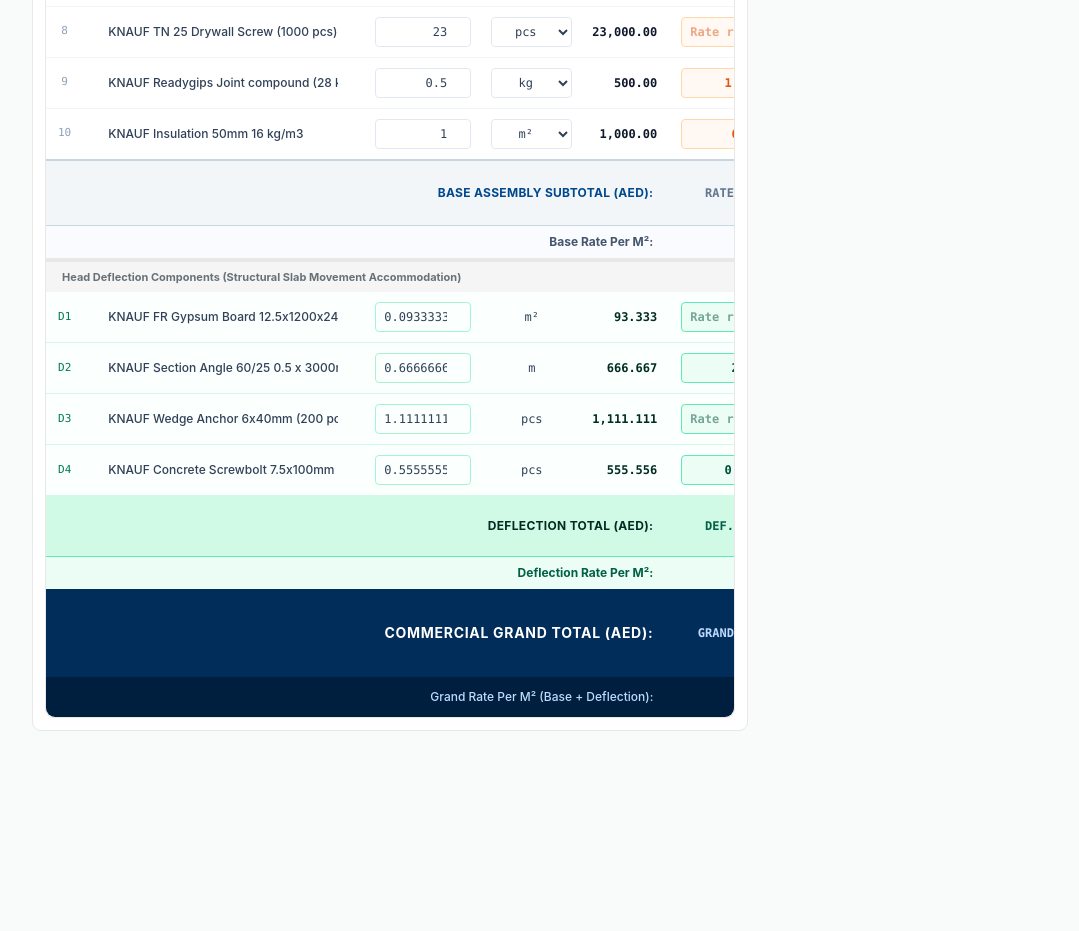
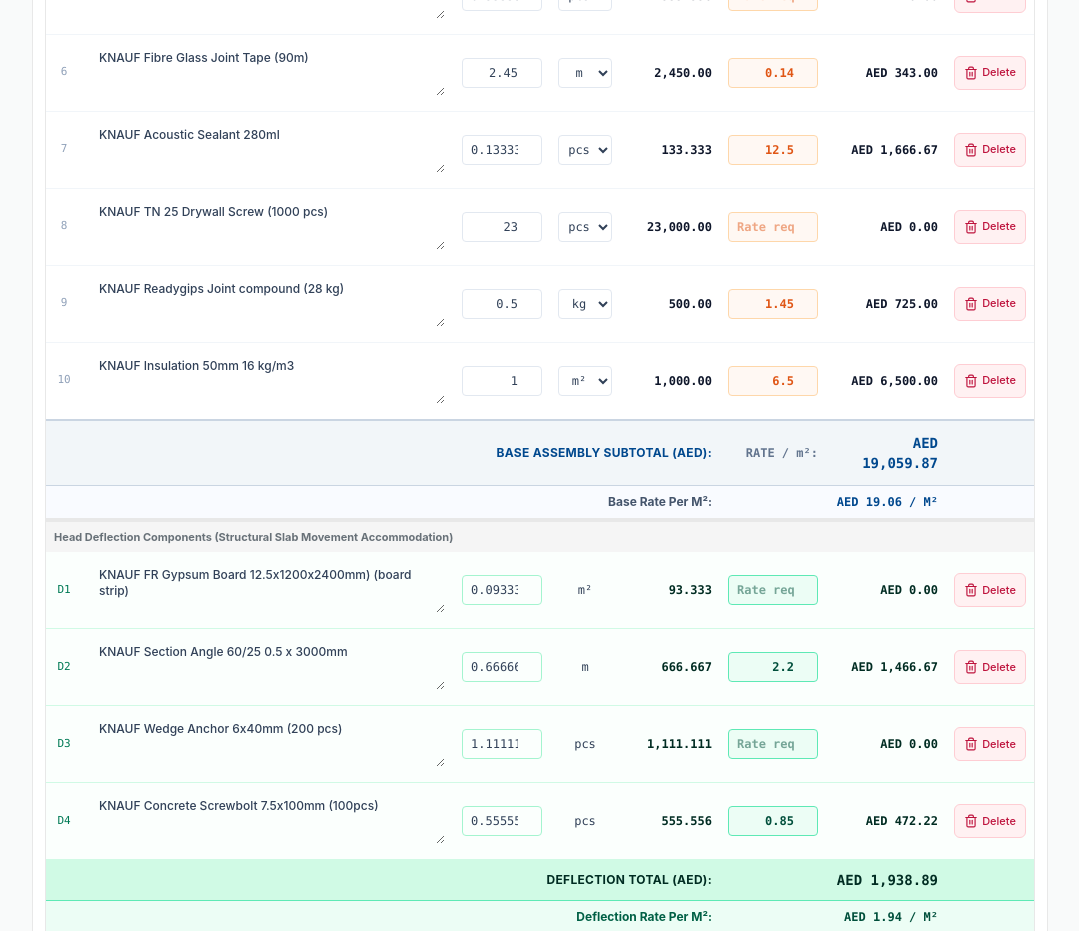
Before and after one commit to NinsonD/KNAUF-QUOTATION-SYSTEM, a Next.js app: page /quotes/new in a window 1280 px wide. Shown: the part 1840-2771 px from the top of the page, without its empty margins (200-1279 px from the left). Before the commit the page ends 2619 px from the top, so only its background shows below. Built offline with nearby package versions, Linux system fonts and the light colour scheme; no server answers; the database is empty.

Commit message:
Keep quotation item delete controls visible without sideways scrolling

```diff
--- a/src/app/globals.css
+++ b/src/app/globals.css
@@ -307,3 +307,47 @@
     break-inside: avoid !important;
   }
 }
+
+
+/* Keep quotation item actions visible at every available form width. */
+.desk-body-wide { max-width: 1680px; }
+.desk-new-quote-items { grid-column: 1 / -1; }
+.desk-material-grid { container-type: inline-size; }
+.material-table-wrap { min-width: 0; }
+.material-table { table-layout: fixed; width: 100%; }
+.material-table th:nth-child(1) { width: 36px; }
+.material-table th:nth-child(2) { width: auto; min-width: 0; }
+.material-table th:nth-child(3) { width: 96px; }
+.material-table th:nth-child(4) { width: 70px; }
+.material-table th:nth-child(5) { width: 100px; }
+.material-table th:nth-child(6) { width: 106px; }
+.material-table th:nth-child(7) { width: 120px; }
+.material-table th:nth-child(8) { width: 88px; }
+.material-table th, .material-table td { padding-left: 8px; padding-right: 8px; overflow-wrap: anywhere; }
+.material-table input, .material-table select, .material-table textarea { width: 100%; min-width: 0; max-width: 100%; }
+.material-table textarea { field-sizing: content; min-height: 52px; resize: vertical; white-space: normal; overflow-wrap: anywhere; }
+.material-table td[data-label]::before { display: none; }
+.material-delete-button { display: inline-flex; align-items: center; justify-content: center; gap: 4px; min-height: 34px; width: 100%; padding: 6px; border: 1px solid #fecdd3; border-radius: 6px; background: #fff1f2; color: #be123c; font-size: 11px; font-weight: 500; }
+.material-delete-button:hover:not(:disabled) { background: #ffe4e6; border-color: #fda4af; }
+.material-delete-button:focus-visible { outline: 2px solid #be123c; outline-offset: 2px; }
+.material-delete-button:disabled { opacity: .45; }
+@container (max-width: 880px) {
+  .material-table, .material-table tbody, .material-table tfoot { display: block; }
+  .material-table > thead:first-of-type { display: none; }
+  .material-table > thead:not(:first-of-type), .material-table > thead:not(:first-of-type) tr, .material-table > thead:not(:first-of-type) th { display: block; width: 100%; }
+  .material-table .material-item-row { display: grid; grid-template-columns: minmax(0,1fr) minmax(0,1fr); padding: 8px; gap: 4px 8px; border-bottom: 1px solid var(--desk-border); }
+  .material-item-row td { display: block; min-width: 0; padding: 6px; }
+  .material-item-row td:first-child { display: none; }
+  .material-item-row td:nth-child(2) { grid-column: 1 / -1; }
+  .material-item-row td[data-label]::before { content: attr(data-label); display: block; margin-bottom: 5px; color: #687178; font-family: inherit; font-size: 11px; font-weight: 400; text-align: left; }
+  .material-item-row td:last-child::before { content: ''; }
+  .material-item-row textarea { min-height: 44px; }
+  .material-item-row td:last-child { align-self: end; }
+  .material-delete-button { min-height: 40px; }
+  .material-summary-row { display: grid; grid-template-columns: minmax(0,1fr) minmax(100px,auto); align-items: center; }
+  .material-summary-row td { display: block; padding: 10px; min-width: 0; }
+  .material-summary-row td:empty { display: none; }
+}
+@container (max-width: 880px) {
+  .material-summary-row .material-summary-helper { display: none; }
+}
--- a/src/app/quotes/new/page.tsx
+++ b/src/app/quotes/new/page.tsx
@@ -135,7 +135,7 @@
           </div></details>
           <SystemIllustration code={system.code} includeDeflection={includeDeflection} />
           {getTechnicalInputs(system.code, includeDeflection).length > 0 && <details className="quote-panel desk-form-details"><summary className="cursor-pointer">Technical Settings · Height and spacing</summary><div className="grid gap-4 border-t border-slate-100 p-5 sm:grid-cols-2">{getTechnicalInputs(system.code, includeDeflection).map(input => <div key={input.key}><label htmlFor={`technical-${input.key}`} className="quote-label">{input.label}</label><input id={`technical-${input.key}`} className="quote-input" type="number" min="0.001" step="any" value={technicalParameters[input.key] ?? input.defaultValue} onChange={event => setTechnicalParameters(previous => ({ ...previous, [input.key]: Number(event.target.value) }))} /></div>)}</div></details>}
-          <details open={missingRates.length > 0} className="quote-panel desk-form-details group"><summary className="flex cursor-pointer list-none items-center justify-between p-5 text-sm font-medium">{canEditMaterials ? 'Items · Enter quotation rates' : 'Items'} <ChevronDown size={16} className="transition-transform group-open:rotate-180" /></summary><div className="border-t border-slate-100 p-3"><MaterialGrid baseItems={calculation.baseItems} deflectionItems={calculation.deflectionItems} scaleM2={scale} readOnly={permissions?.canCreateQuote === false} ratesOnly={!canEditMaterials} onUpdateBaseItem={(index, changes) => updateItem('base', index, changes)} onUpdateDeflectionItem={(index, changes) => updateItem('deflection', index, changes)} onAddBaseItem={() => setCustomItems(previous => ({ ...previous, base: [...calculation.baseItems, { productName: 'Additional material', factorPerM2: 1, unit: 'pcs', totalQuantity: scale, unitPriceAed: 0, totalPriceAed: 0, isHeadDeflection: false, factorOverridden: true }] }))} onRemoveBaseItem={index => removeItem('base', index)} onRemoveDeflectionItem={index => removeItem('deflection', index)} onResetItems={() => setCustomItems({})} /></div></details>
+
         </fieldset>
         <aside className="quote-panel space-y-5 p-5">
           <h2 className="desk-section-heading">Totals</h2>
@@ -147,6 +147,9 @@
           <div className="space-y-2"><button className="quote-button-secondary w-full" type="button" onClick={() => void perform('pdf')} disabled={!valid || catalogLoading || authLoading || busy !== null}>{busy === 'pdf' ? <Loader2 size={16} className="animate-spin" /> : <Download size={16} />} Download PDF</button></div>
           <div className="flex flex-wrap items-center justify-between gap-3"><button className="quote-text-button" type="button" onClick={() => setPreview(true)} disabled={catalogLoading || authLoading || busy !== null}><Eye size={15} /> Print</button><button className="quote-text-button" type="button" onClick={() => void perform('excel')} disabled={!valid || catalogLoading || authLoading || busy !== null}>{busy === 'excel' ? <Loader2 size={15} className="animate-spin" /> : <FileSpreadsheet size={15} />} Excel</button></div>
         </aside>
+        <fieldset disabled={catalogLoading || authLoading || busy !== null} className="desk-new-quote-items min-w-0">
+          <details open={missingRates.length > 0} className="quote-panel desk-form-details group"><summary className="flex cursor-pointer list-none items-center justify-between p-5 text-sm font-medium">{canEditMaterials ? 'Items · Enter quotation rates' : 'Items'} <ChevronDown size={16} className="transition-transform group-open:rotate-180" /></summary><div className="border-t border-slate-100 p-3"><MaterialGrid baseItems={calculation.baseItems} deflectionItems={calculation.deflectionItems} scaleM2={scale} readOnly={permissions?.canCreateQuote === false} ratesOnly={!canEditMaterials} onUpdateBaseItem={(index, changes) => updateItem('base', index, changes)} onUpdateDeflectionItem={(index, changes) => updateItem('deflection', index, changes)} onAddBaseItem={() => setCustomItems(previous => ({ ...previous, base: [...calculation.baseItems, { productName: 'Additional material', factorPerM2: 1, unit: 'pcs', totalQuantity: scale, unitPriceAed: 0, totalPriceAed: 0, isHeadDeflection: false, factorOverridden: true }] }))} onRemoveBaseItem={index => removeItem('base', index)} onRemoveDeflectionItem={index => removeItem('deflection', index)} onResetItems={() => setCustomItems({})} /></div></details>
+        </fieldset>
       </form>
       {preview && <QuotePreview meta={documentMeta} system={system} calculation={calculation} onClose={() => setPreview(false)} />}
     </div>
--- a/src/components/layout/DeskShell.tsx
+++ b/src/components/layout/DeskShell.tsx
@@ -13,7 +13,7 @@
   const { permissions } = useAuth();
   const fullPage = pathname === '/login' || pathname.endsWith('/print');
   return <div className="app-bento-canvas desk-shell"><Navbar onToggle={() => setMobileOpen(value => !value)} expanded={mobileOpen} showToggle={!fullPage} />
-    <div className={`desk-body ${fullPage ? 'desk-body-full' : ''}`}>
+    <div className={`desk-body ${pathname === '/quotes/new' ? 'desk-body-wide' : ''} ${fullPage ? 'desk-body-full' : ''}`}>
       {!fullPage && <><button hidden={!mobileOpen} className="desk-sidebar-backdrop no-print" aria-label="Close navigation" onClick={() => setMobileOpen(false)} /><aside id="desk-sidebar" className={`desk-sidebar no-print ${mobileOpen ? 'is-open' : ''}`}>
         <div className="desk-workspace-title"><span className="desk-workspace-icon"><FileText size={16} /></span><span>Selling</span><ChevronDown size={14} className="ml-auto" /></div>
         <p className="desk-sidebar-label">Workspace</p>
--- a/src/components/quotation/MaterialGrid.tsx
+++ b/src/components/quotation/MaterialGrid.tsx
@@ -81,38 +81,37 @@
       )}
 
       {/* Main Base Items Table */}
-      <div className="overflow-x-auto">
-        <table className="w-full text-left text-xs text-slate-700">
+      <div className="material-table-wrap">
+        <table className="material-table w-full text-left text-xs text-slate-700">
           <thead className="bg-[#00488e] text-white uppercase text-[11px] font-bold border-b border-blue-900/40">
             <tr>
               <th className="py-3 px-3 w-10 text-center">#</th>
-              <th className="py-3 px-4 min-w-[280px]">Product Name / Specification</th>
+              <th className="py-3 px-4 ">Product Name / Specification</th>
               <th className="py-3 px-3 w-36 text-right">Req. / 1 m²</th>
               <th className="py-3 px-2 w-20 text-center">Unit</th>
               <th className="py-3 px-3 w-32 text-right">Project Qty</th>
               <th className="py-3 px-3 w-36 text-right">Price (AED)</th>
               <th className="py-3 px-4 w-36 text-right">Total (AED)</th>
-              <th className="py-3 px-2 w-12 text-center"></th>
+              <th className="py-3 px-2 w-12 text-center">Action</th>
             </tr>
           </thead>
           <tbody className="divide-y divide-slate-100 font-medium">
             {baseItems.map((item, idx) => (
-              <tr key={idx} className="hover:bg-blue-50/30 transition-colors">
-                <td className="py-2.5 px-3 text-center text-slate-400 font-mono text-[11px]">
+              <tr key={idx} className="material-item-row hover:bg-blue-50/30 transition-colors">
+                <td data-label="Row" className="py-2.5 px-3 text-center text-slate-400 font-mono text-[11px]">
                   {idx + 1}
                 </td>
-                <td className="py-2.5 px-4">
-                  <input
-                    type="text" disabled={ratesOnly}
+                <td data-label="Product / specification" className="py-2.5 px-4">
+                  <textarea
+                    rows={2} aria-label={`Specification for item ${idx + 1}`} disabled={ratesOnly}
                     value={item.productName}
                     onChange={(e) => onUpdateBaseItem(idx, { productName: e.target.value })}
-                    className="w-full px-2 py-1 text-xs rounded border border-transparent hover:border-slate-300 focus:border-[#00488e] focus:bg-white focus:outline-none transition-colors"
-                  />
+                    className="w-full px-2 py-1 text-xs rounded border border-transparent hover:border-slate-300 focus:border-[#00488e] focus:bg-white focus:outline-none transition-colors" />
                 </td>
-                <td className="py-2.5 px-3 text-right">
+                <td data-label="Req. / 1 m²" className="py-2.5 px-3 text-right">
                   <input
                     type="number"
-                    step="0.0001"
+                    step="0.0001" aria-label={`Requirement per square metre for ${item.productName}`}
                     min="0"
                     disabled={ratesOnly} value={item.factorPerM2}
                     onChange={(e) => {
@@ -124,8 +123,8 @@
                     className="w-24 px-2 py-1 text-right font-mono text-xs rounded border border-slate-200 focus:border-[#00488e] focus:outline-none"
                   />
                 </td>
-                <td className="py-2.5 px-2 text-center">
-                  <select
+                <td data-label="Unit" className="py-2.5 px-2 text-center">
+                  <select aria-label={`Unit for ${item.productName}`}
                     disabled={ratesOnly} value={item.unit}
                     onChange={(e) => onUpdateBaseItem(idx, { unit: e.target.value })}
                     className="text-center font-mono text-xs px-1 py-1 rounded border border-slate-200 focus:outline-none"
@@ -138,10 +137,10 @@
                     <option value="buckets">buckets</option>
                   </select>
                 </td>
-                <td className="py-2.5 px-3 text-right font-mono font-semibold text-slate-900">
+                <td data-label="Project quantity" className="py-2.5 px-3 text-right font-mono font-semibold text-slate-900">
                   {item.totalQuantity.toLocaleString(undefined, { minimumFractionDigits: 2, maximumFractionDigits: 3 })}
                 </td>
-                <td className="py-2.5 px-3 text-right">
+                <td data-label="Rate (AED)" className="py-2.5 px-3 text-right">
                   <input
                     type="number"
                     step="0.001"
@@ -155,24 +154,24 @@
                     className="w-24 px-2 py-1 text-right font-mono text-xs font-bold rounded border border-[#fed7aa] bg-[#fff3ec]/60 focus:border-[#f86c29] focus:outline-none text-[#e05615]"
                   />
                 </td>
-                <td className="py-2.5 px-4 text-right font-mono font-bold text-slate-900">
+                <td data-label="Total (AED)" className="py-2.5 px-4 text-right font-mono font-bold text-slate-900">
                   AED {item.totalPriceAed.toLocaleString(undefined, { minimumFractionDigits: 2, maximumFractionDigits: 2 })}
                 </td>
-                <td className="py-2.5 px-2 text-center">
+                <td data-label="Action" className="py-2.5 px-2 text-center">
                   <button
                     type="button"
                     onClick={() => onRemoveBaseItem(idx)}
-                    title="Remove item" disabled={ratesOnly}
-                    className="text-slate-400 hover:text-rose-500 p-1 transition-colors"
+                    title={`Delete ${item.productName}`} aria-label={`Delete base item ${idx + 1}: ${item.productName}`} disabled={ratesOnly}
+                    className="material-delete-button"
                   >
-                    <Trash2 className="w-3.5 h-3.5" />
+                    <Trash2 className="w-3.5 h-3.5" aria-hidden="true" /><span>Delete</span>
                   </button>
                 </td>
               </tr>
             ))}
 
             {/* Base Subtotal Row */}
-            <tr className="bg-slate-100/90 font-bold border-t-2 border-slate-300">
+            <tr className="material-summary-row bg-slate-100/90 font-bold border-t-2 border-slate-300">
               <td colSpan={5} className="py-3 px-4 text-right uppercase tracking-wide text-xs text-[#00488e]">
                 Base Assembly Subtotal (AED):
               </td>
@@ -184,7 +183,7 @@
               </td>
               <td></td>
             </tr>
-            <tr className="bg-blue-50/40 font-bold border-b border-slate-200">
+            <tr className="material-summary-row bg-blue-50/40 font-bold border-b border-slate-200">
               <td colSpan={5} className="py-2 px-4 text-right text-xs text-slate-600">
                 Base Rate Per M²:
               </td>
@@ -207,22 +206,21 @@
               </thead>
               <tbody className="divide-y divide-emerald-100 font-medium bg-emerald-50/20">
                 {deflectionItems.map((item, idx) => (
-                  <tr key={`def-${idx}`} className="hover:bg-emerald-50/50 transition-colors">
-                    <td className="py-2.5 px-3 text-center text-emerald-700 font-mono text-[11px]">
+                  <tr key={`def-${idx}`} className="material-item-row hover:bg-emerald-50/50 transition-colors">
+                    <td data-label="Row" className="py-2.5 px-3 text-center text-emerald-700 font-mono text-[11px]">
                       D{idx + 1}
                     </td>
-                    <td className="py-2.5 px-4">
-                      <input
-                        type="text" disabled={ratesOnly}
+                    <td data-label="Product / specification" className="py-2.5 px-4">
+                      <textarea
+                        rows={2} aria-label={`Specification for item ${idx + 1}`} disabled={ratesOnly}
                         value={item.productName}
                         onChange={(e) => onUpdateDeflectionItem(idx, { productName: e.target.value })}
-                        className="w-full px-2 py-1 text-xs rounded border border-transparent hover:border-emerald-300 focus:border-emerald-600 focus:bg-white focus:outline-none"
-                      />
+                        className="w-full px-2 py-1 text-xs rounded border border-transparent hover:border-emerald-300 focus:border-emerald-600 focus:bg-white focus:outline-none" />
                     </td>
-                    <td className="py-2.5 px-3 text-right">
+                    <td data-label="Req. / 1 m²" className="py-2.5 px-3 text-right">
                       <input
                         type="number"
-                        step="0.0001"
+                        step="0.0001" aria-label={`Requirement per square metre for ${item.productName}`}
                         min="0"
                         disabled={ratesOnly} value={item.factorPerM2}
                         onChange={(e) => {
@@ -234,13 +232,13 @@
                         className="w-24 px-2 py-1 text-right font-mono text-xs rounded border border-emerald-200 focus:border-emerald-600 focus:outline-none"
                       />
                     </td>
-                    <td className="py-2.5 px-2 text-center">
+                    <td data-label="Unit" className="py-2.5 px-2 text-center">
                       <span className="font-mono text-xs">{item.unit}</span>
                     </td>
-                    <td className="py-2.5 px-3 text-right font-mono font-semibold text-emerald-950">
+                    <td data-label="Project quantity" className="py-2.5 px-3 text-right font-mono font-semibold text-emerald-950">
                       {item.totalQuantity.toLocaleString(undefined, { minimumFractionDigits: 2, maximumFractionDigits: 3 })}
                     </td>
-                    <td className="py-2.5 px-3 text-right">
+                    <td data-label="Rate (AED)" className="py-2.5 px-3 text-right">
                       <input
                         type="number"
                         step="0.001"
@@ -254,35 +252,34 @@
                         className="w-24 px-2 py-1 text-right font-mono text-xs font-bold rounded border border-emerald-300 bg-emerald-50 focus:border-emerald-600 focus:outline-none text-emerald-900"
                       />
                     </td>
-                    <td className="py-2.5 px-4 text-right font-mono font-bold text-emerald-950">
+                    <td data-label="Total (AED)" className="py-2.5 px-4 text-right font-mono font-bold text-emerald-950">
                       AED {item.totalPriceAed.toLocaleString(undefined, { minimumFractionDigits: 2, maximumFractionDigits: 2 })}
                     </td>
-                    <td className="py-2.5 px-2 text-center">
+                    <td data-label="Action" className="py-2.5 px-2 text-center">
                       <button
                         type="button"
                         onClick={() => onRemoveDeflectionItem(idx)}
-                        className="text-slate-400 hover:text-rose-500 p-1 transition-colors"
+                        disabled={ratesOnly} aria-label={`Delete head item ${idx + 1}: ${item.productName}`}
+                        className="material-delete-button"
                       >
-                        <Trash2 className="w-3.5 h-3.5" />
+                        <Trash2 className="w-3.5 h-3.5" aria-hidden="true" /><span>Delete</span>
                       </button>
                     </td>
                   </tr>
                 ))}
 
                 {/* Deflection Subtotal */}
-                <tr className="bg-emerald-100 font-bold border-t border-emerald-300">
+                <tr className="material-summary-row bg-emerald-100 font-bold border-t border-emerald-300">
                   <td colSpan={5} className="py-2.5 px-4 text-right uppercase tracking-wide text-xs text-emerald-950">
                     Deflection Total (AED):
                   </td>
-                  <td className="py-2.5 px-3 text-right text-xs text-emerald-800 font-mono">
-                    DEF. RATE:
-                  </td>
+                  <td className="material-summary-helper" aria-hidden="true"></td>
                   <td className="py-2.5 px-4 text-right font-mono text-sm text-emerald-950">
                     AED {defSubtotal.toLocaleString(undefined, { minimumFractionDigits: 2, maximumFractionDigits: 2 })}
                   </td>
                   <td></td>
                 </tr>
-                <tr className="bg-emerald-50 font-bold">
+                <tr className="material-summary-row bg-emerald-50 font-bold">
                   <td colSpan={5} className="py-2 px-4 text-right text-xs text-emerald-800">
                     Deflection Rate Per M²:
                   </td>
@@ -297,19 +294,17 @@
 
           {/* Grand Totals Footer with Brand Blue & Orange */}
           <tfoot>
-            <tr className="bg-[#002d5a] text-white font-bold text-sm">
+            <tr className="material-summary-row bg-[#002d5a] text-white font-bold text-sm">
               <td colSpan={5} className="py-4 px-4 text-right uppercase tracking-wider text-white">
                 Commercial Grand Total (AED):
               </td>
-              <td className="py-4 px-3 text-right text-xs text-blue-200 uppercase font-mono">
-                Grand Rate:
-              </td>
+              <td className="material-summary-helper" aria-hidden="true"></td>
               <td className="py-4 px-4 text-right font-mono text-lg text-[#f86c29]">
                 AED {grandTotal.toLocaleString(undefined, { minimumFractionDigits: 2, maximumFractionDigits: 2 })}
               </td>
               <td></td>
             </tr>
-            <tr className="bg-[#001f3f] text-blue-200 font-medium text-xs">
+            <tr className="material-summary-row bg-[#001f3f] text-blue-200 font-medium text-xs">
               <td colSpan={5} className="py-2.5 px-4 text-right">
                 Grand Rate Per M² (Base + Deflection):
               </td>
```
